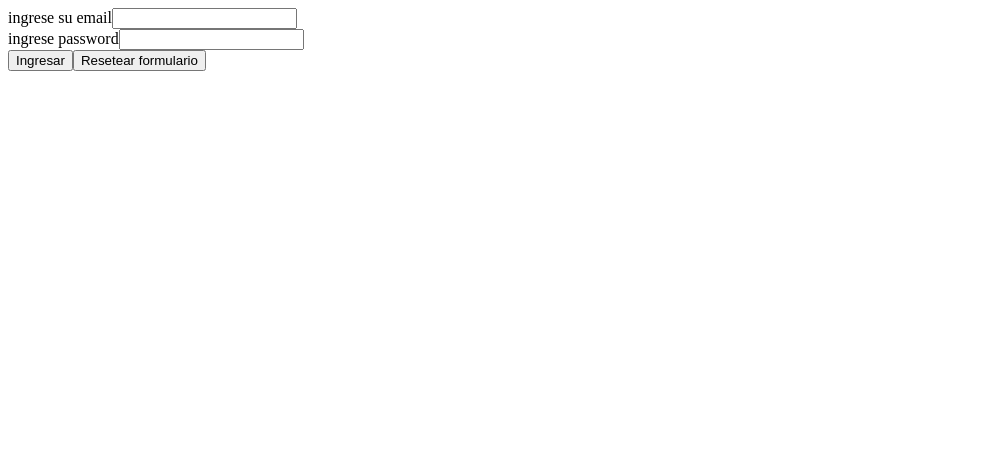
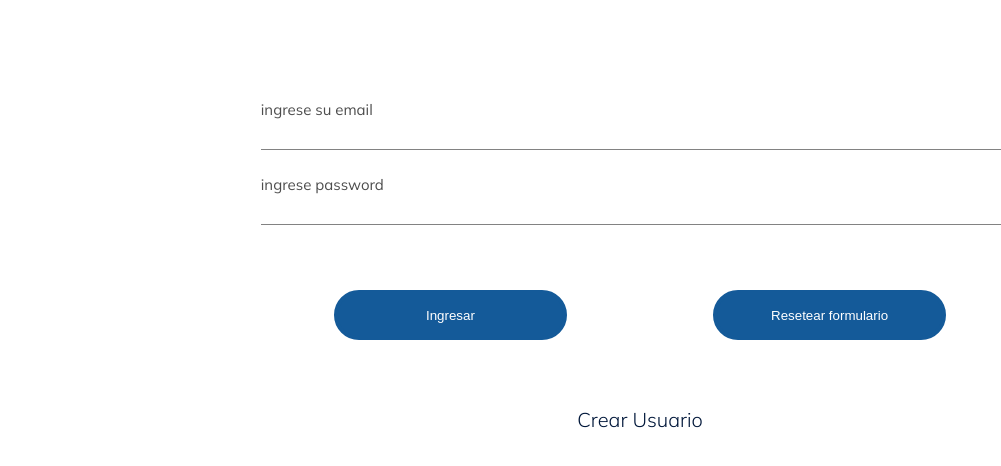
Before and after one commit to vogelnahuel/front-coderhouse-ts, a React (Create React App) app: page / in a window 1280 px wide. Shown: the top 466 px of the page, without its empty margins (0-1001 px from the left). Built offline with nearby package versions, Linux system fonts and the light colour scheme; no server answers.

Commit message:
mejorando consumi de apis y mejor diseño de login

```diff
--- a/src/components/input/input.scss
+++ b/src/components/input/input.scss
@@ -0,0 +1,47 @@
+
+
+  .input-errors-container {
+    margin-top: -15px;
+  }
+
+  .errors {
+    font-family: "Mulish", sans-serif;
+    font-style: normal;
+    font-weight: 300;
+    margin: 0;
+    padding: 0;
+    font-size: 14px;
+    line-height: 18px;
+    position: relative;
+    color: #ff1515;
+    top: -5px;
+    min-height: 30px;
+    z-index: 2;
+  }
+
+  .Admin-input {
+    font-family: "Mulish";
+    font-style: normal;
+    font-weight: normal;
+    font-size: 17px;
+    line-height: 27px;
+    letter-spacing: 0.005em;
+    color: #101820;
+    border: 0;
+    outline: none;
+    background-color: transparent;
+    border-bottom: 1px solid #828282;
+    margin-bottom: 25px;
+    width: 100%;
+    cursor: text;
+  }
+
+  .label-Admin {
+    font-family: "Mulish";
+    font-style: normal;
+    font-weight: 400;
+    font-size: 15px;
+    line-height: 20px;
+    color: #4d4d4d;
+    margin-bottom: 0;
+  }
--- a/src/components/input/input.tsx
+++ b/src/components/input/input.tsx
@@ -1,6 +1,6 @@
 
 import { useField } from 'formik';
-
+import './input.scss'
 
 export const Input= (props:any) => {
 
@@ -12,13 +12,13 @@ export const Input= (props:any) => {
 
     return (
         <div className='container-input'>
-            <label htmlFor={field.name}>
+            <label className='label-Admin' htmlFor={field.name}>
                     {label}
             </label>
             <input
                 {...field}
                 {...props}
-
+               className="Admin-input"
             />
             {
                 meta.error && meta.touched &&
--- a/src/pages/user/login/Login.tsx
+++ b/src/pages/user/login/Login.tsx
@@ -1,18 +1,19 @@
-
 import { LoginTypes } from "./LoginTypes";
 import { Form, Formik } from "formik";
 
 import { Input } from "../../../components/input/input";
+import "./login.scss";
+import { Link } from "react-router-dom";
+
 export const Login: React.FC<LoginTypes> = ({
   login,
   isFetching,
   postLogin,
   validationSchema,
-  navigate
+  navigate,
 }): JSX.Element => {
   return (
     <div>
-
       <Formik
         initialValues={{
           email: "",
@@ -20,20 +21,34 @@ export const Login: React.FC<LoginTypes> = ({
         }}
         validationSchema={validationSchema}
         onSubmit={(values) => {
-          postLogin(values,navigate);
+          postLogin(values, navigate);
         }}
       >
         {(formik) => (
-          <Form onSubmit={formik.handleSubmit}>
+          <Form className="login-form" onSubmit={formik.handleSubmit}>
             <Input label="ingrese su email" name="email" id="email" />
             <Input label="ingrese password" name="password" id="password" />
-            <button type="submit">Ingresar</button>
-            <button type="button" onClick={formik.handleReset}>
-              Resetear formulario
-            </button>
+            <div className="container-buttons-login">
+              <button className="login-button" type="submit">
+                Ingresar
+              </button>
+              <button
+                className="login-button"
+                type="button"
+                onClick={formik.handleReset}
+              >
+                Resetear formulario
+              </button>
+            </div>
           </Form>
+
         )}
       </Formik>
+      <div className="container-login-a">
+        <Link className="login-a" to={"/createUser"}>
+           Crear Usuario
+        </Link>
+      </div>
     </div>
   );
 };
--- a/src/pages/user/login/login.scss
+++ b/src/pages/user/login/login.scss
@@ -24,5 +24,42 @@
     z-index: 2;
     position: relative;
     cursor: pointer;
+  }
+  .login-form{
+    width: 60%;
+    margin-left: 20%;
+    margin-top: 100px;
+  }
+  .container-buttons-login{
+    display: flex;
+    width: 100%;
+    justify-content: center;
+    align-items: center;
+  }
+  .login-a{
+    position: relative;
+  }
+  .login-a:hover{
+    color: #0d6efd ;
+  }
+  .container-login-a {
+    cursor: pointer;
+    margin-top: 70px;
+    z-index: 2;
+    width: 100%;
+    display: flex;
+    justify-content: center;
+    align-items: center;
 
+    a {
+      text-decoration: none;
+      cursor: pointer;
+      z-index: 2;
+      font-family: "Mulish";
+      font-style: normal;
+      font-weight: 300;
+      font-size: 20px;
+      line-height: 20px;
+      color:#00173a;
+    }
   }
--- a/src/sagas/login.ts
+++ b/src/sagas/login.ts
@@ -24,8 +24,7 @@ import {
     if (response.status !== 200) {
       yield put(actions.postLoginError());
     } else {
-      const { result } = response.data;
       payload.navigate("/dashboard")
-      yield put(actions.postLoginSuccess(result));
+      yield put(actions.postLoginSuccess(response.data.data));
     }
   }
```
